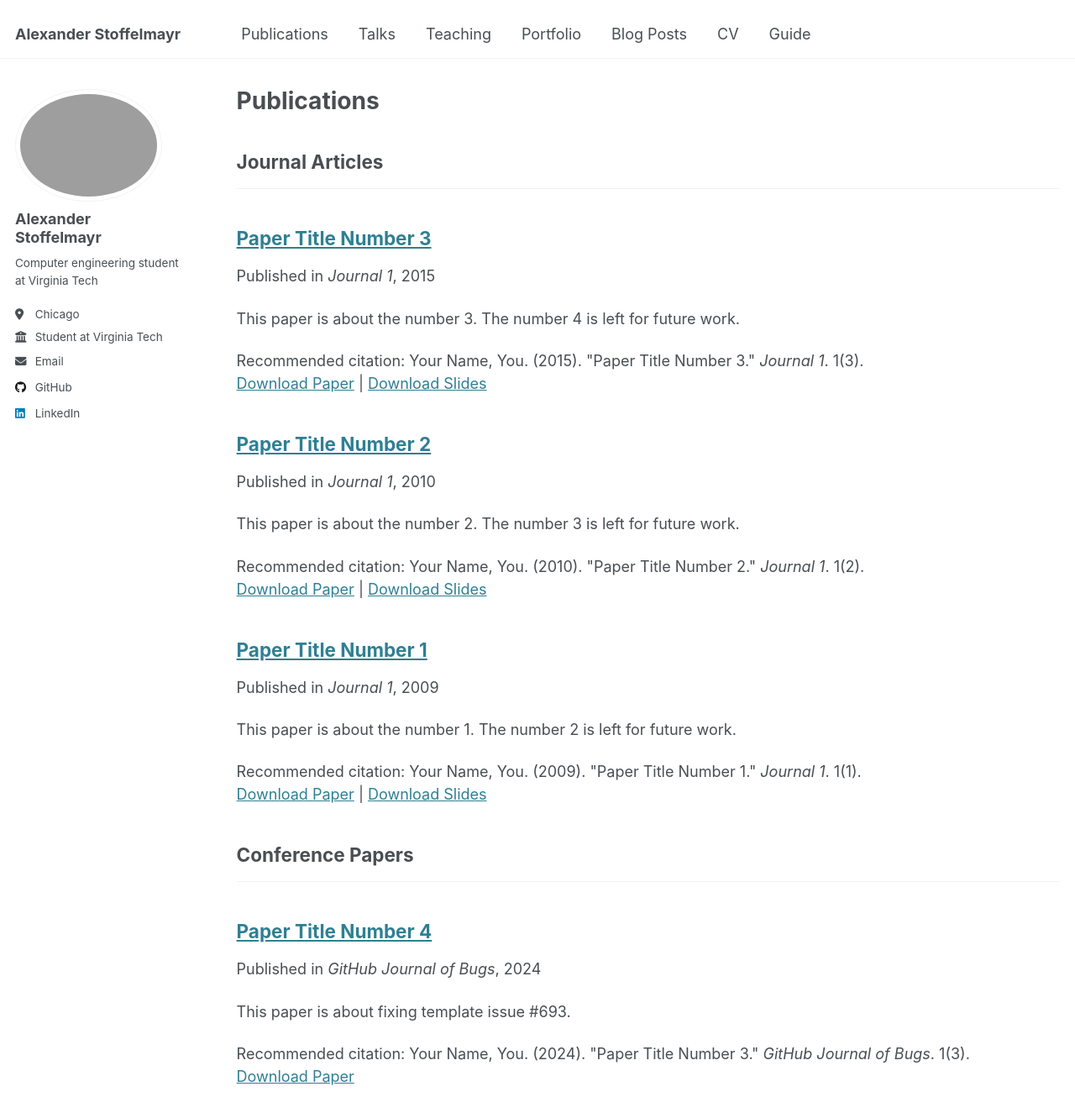
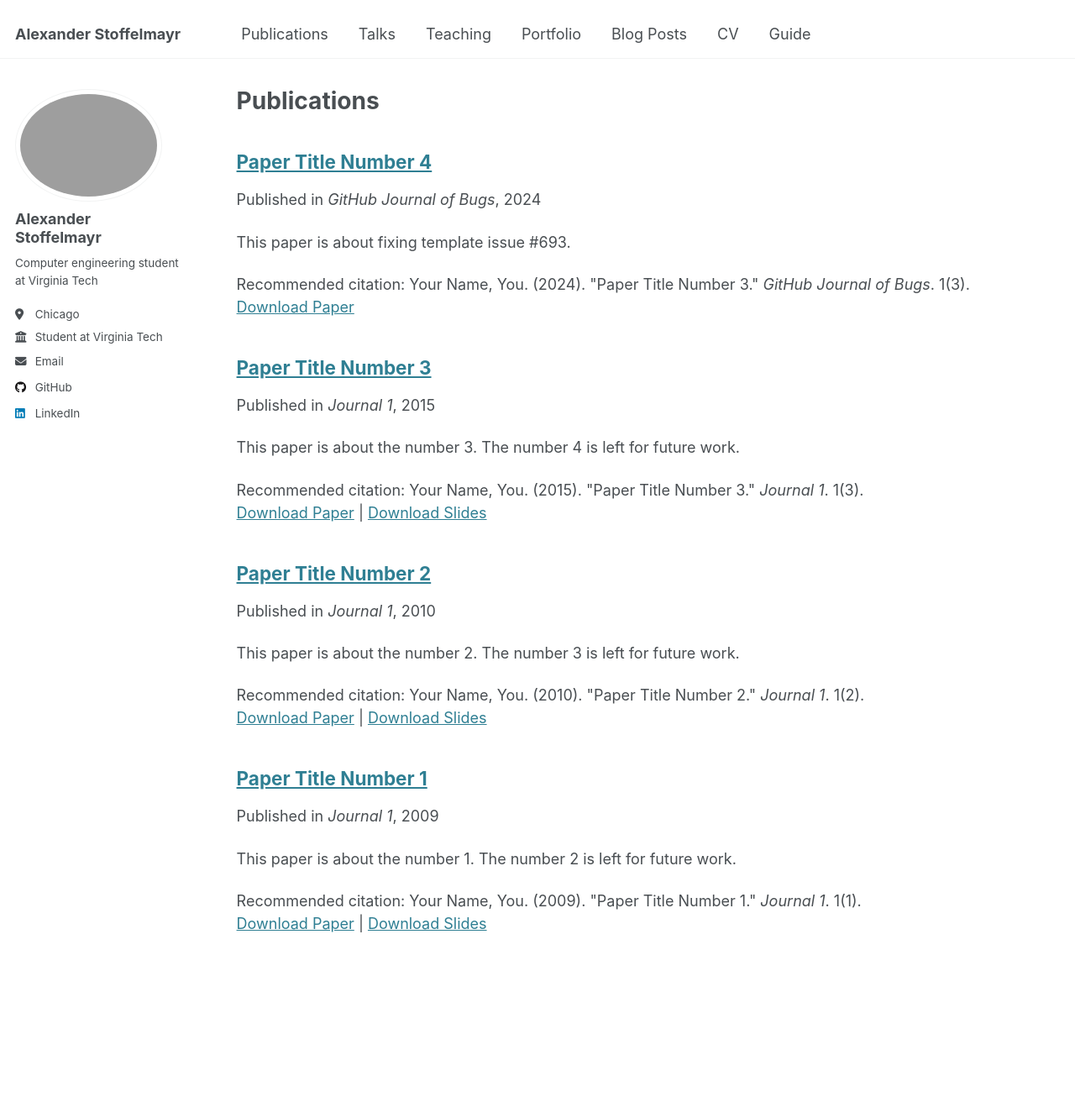
Before and after one commit to alexStoff/alexStoff.github.io, a Jekyll site: the page built from _pages/publications.html, in a window 1280 px wide and 1400 px high. Shown: the top 1331 px of the window at 84% size. Built offline with Jekyll 4.4.1, drawn with Linux system fonts in a browser that asks for light colours; part of the change alters nothing that is shown.

Commit message:
Update _config.yml

```diff
--- a/_config.yml
+++ b/_config.yml
@@ -59,7 +59,7 @@ author:
   keybase          : # Username
   instagram        : # Username
   lastfm           : # Username
-  linkedin         : https://www.linkedin.com/in/alexander-stoffelmayr-687667232/
+  linkedin         : alexander-stoffelmayr-687667232/
   mastodon         : # URL
   medium           : # URL
   pinterest        : # Username
@@ -75,14 +75,6 @@ author:
   youtube          : # Username
   zhihu            : # Username
 
-# Publication Category - The following the list of publication categories and their headings
-publication_category:
-  books:
-    title: 'Books'
-  manuscripts:
-    title: 'Journal Articles'
-  conferences:
-    title: 'Conference Papers'
 
 # Site Settings
 teaser                   :  # filename of teaser fallback teaser image placed in /images/, .e.g. "500x300.png"
```
